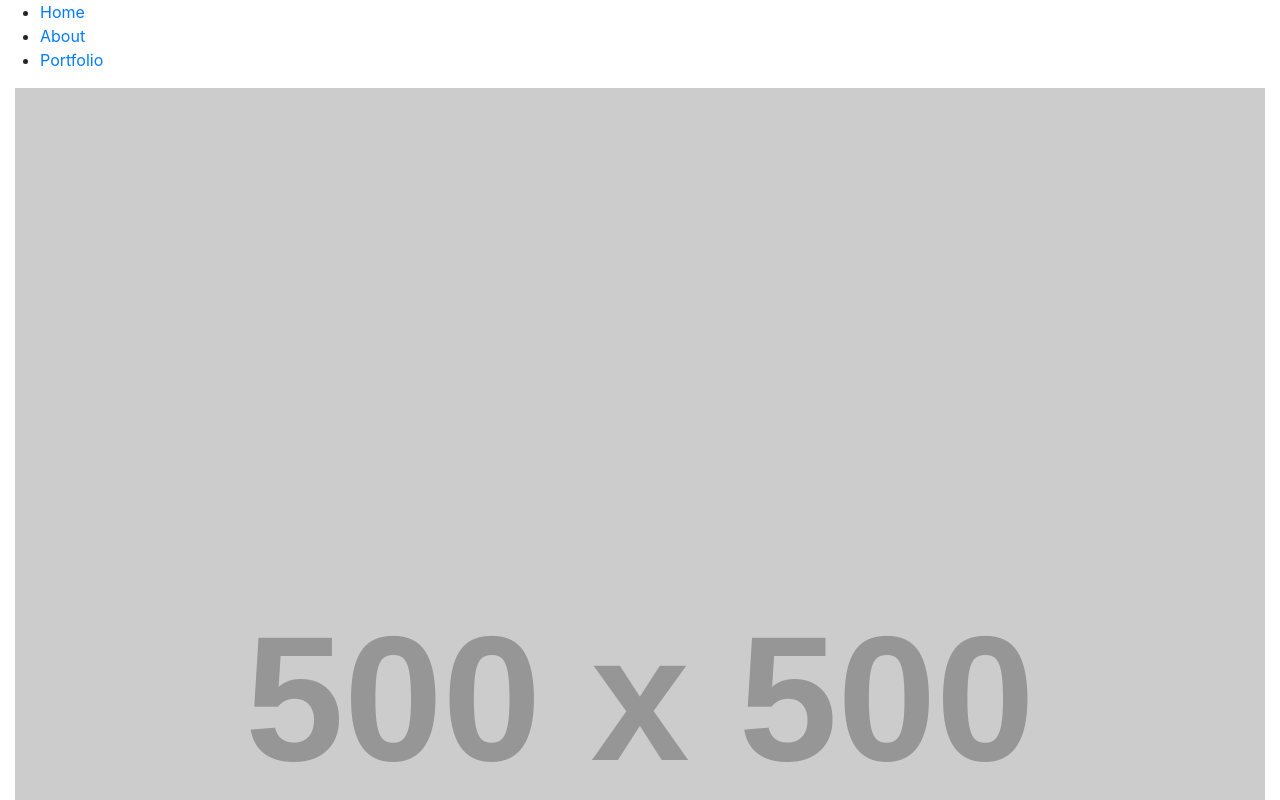
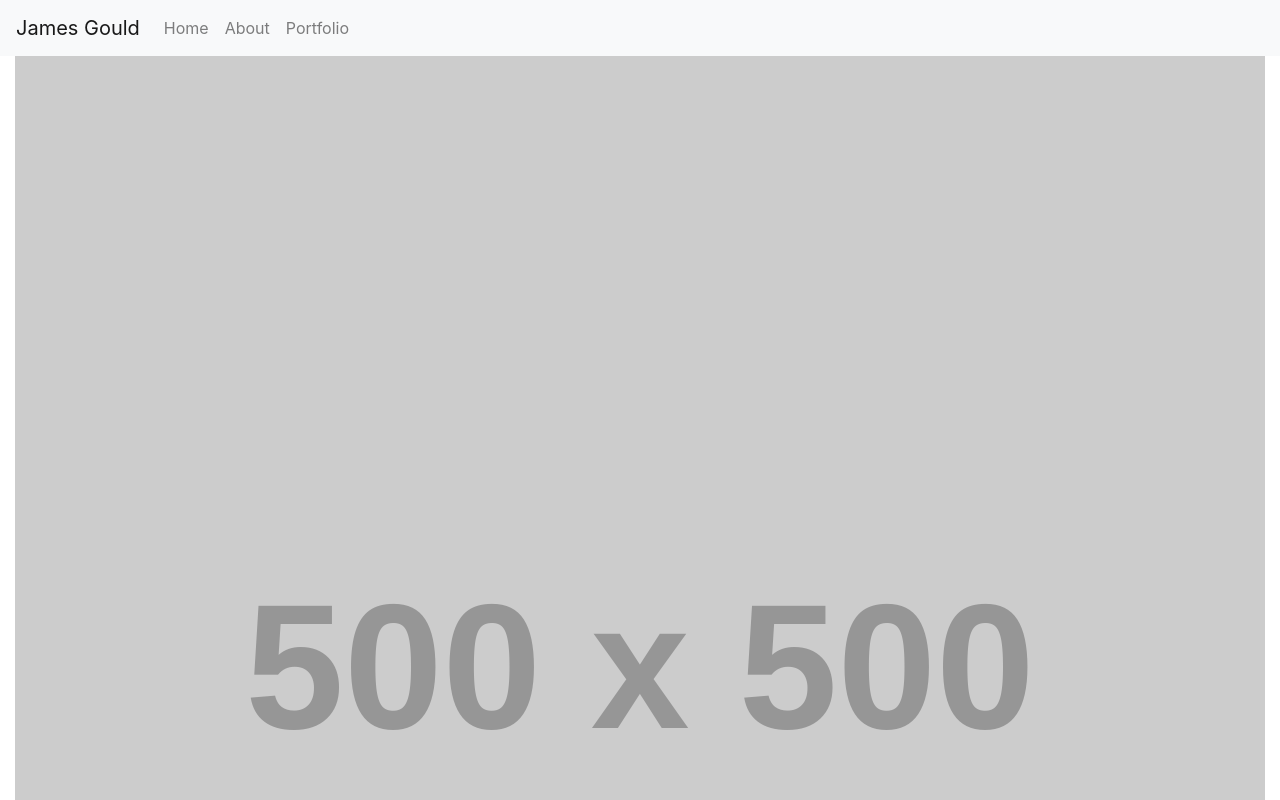
Before and after one commit to nobleburgundy/react-portfolio, a React (Create React App) app: page / in a window 1280 px wide. Shown: the top 800 px of the page. Built offline with nearby package versions, Linux system fonts and the light colour scheme.

Commit message:
Imported bootstrap js and added navbar toggle

```diff
--- a/src/components/Nav/index.jsx
+++ b/src/components/Nav/index.jsx
@@ -4,17 +4,41 @@
 function Nav() {
   return (
     <>
-      <ul>
-        <li>
-          <Link to="/">Home</Link>
-        </li>
-        <li>
-          <Link to="/about">About</Link>
-        </li>
-        <li>
-          <Link to="/portfolio">Portfolio</Link>
-        </li>
-      </ul>
+      <nav className="navbar navbar-expand-lg navbar-light bg-light">
+        <a className="navbar-brand" href="/">
+          James Gould
+        </a>
+        <button
+          className="navbar-toggler"
+          type="button"
+          data-toggle="collapse"
+          data-target="#navLinks"
+          aria-controls="#navLinks"
+          aria-expanded="false"
+          aria-label="Toggle navigation"
+        >
+          <span className="navbar-toggler-icon"></span>
+        </button>
+        <div className="collapse navbar-collapse" id="navLinks">
+          <ul className="navbar-nav">
+            <li className="nav-item">
+              <Link className="nav-link" to="/">
+                Home
+              </Link>
+            </li>
+            <li className="nav-item">
+              <Link className="nav-link" to="/about">
+                About
+              </Link>
+            </li>
+            <li className="nav-item">
+              <Link className="nav-link" to="/portfolio">
+                Portfolio
+              </Link>
+            </li>
+          </ul>
+        </div>
+      </nav>
     </>
   );
 }
--- a/src/index.js
+++ b/src/index.js
@@ -4,6 +4,7 @@
 import App from "./App";
 import reportWebVitals from "./reportWebVitals";
 import "bootstrap/dist/css/bootstrap.min.css";
+import "bootstrap/dist/js/bootstrap.min.js";
 
 ReactDOM.render(
   <React.StrictMode>
```
